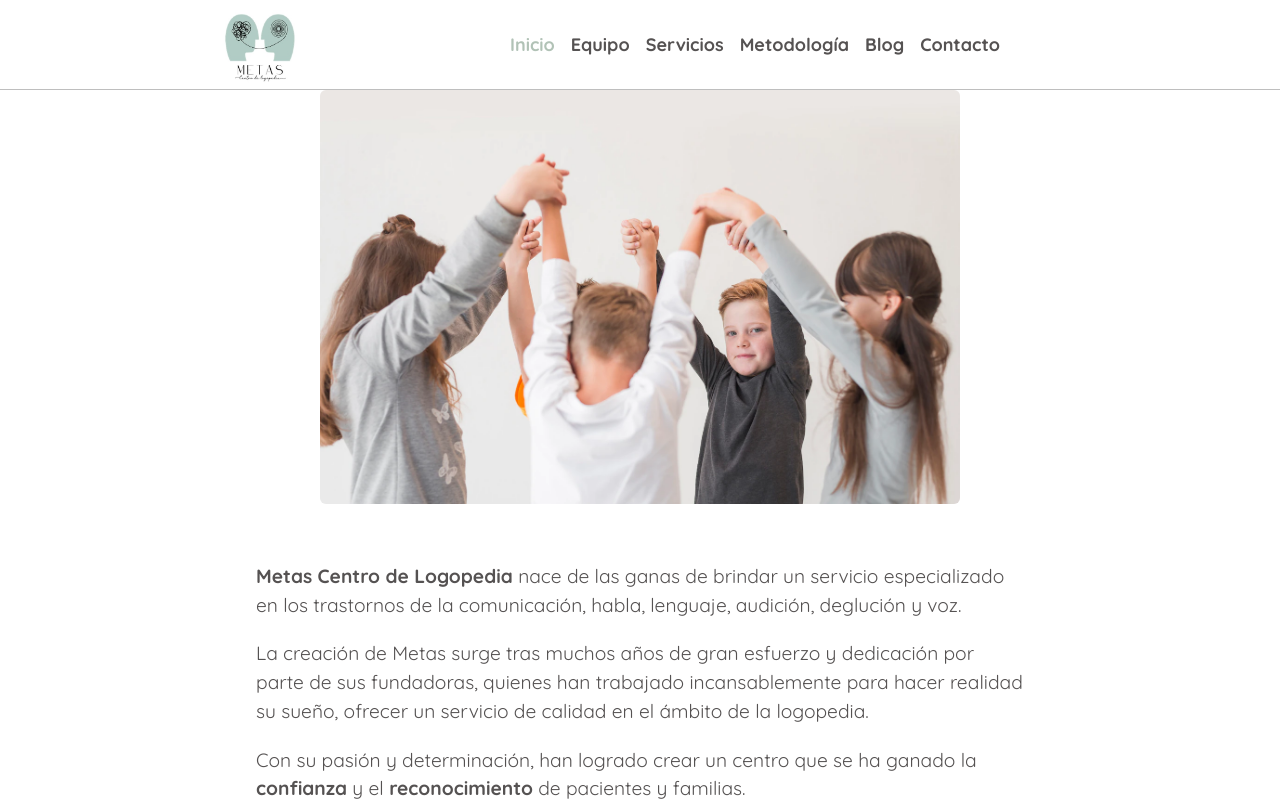
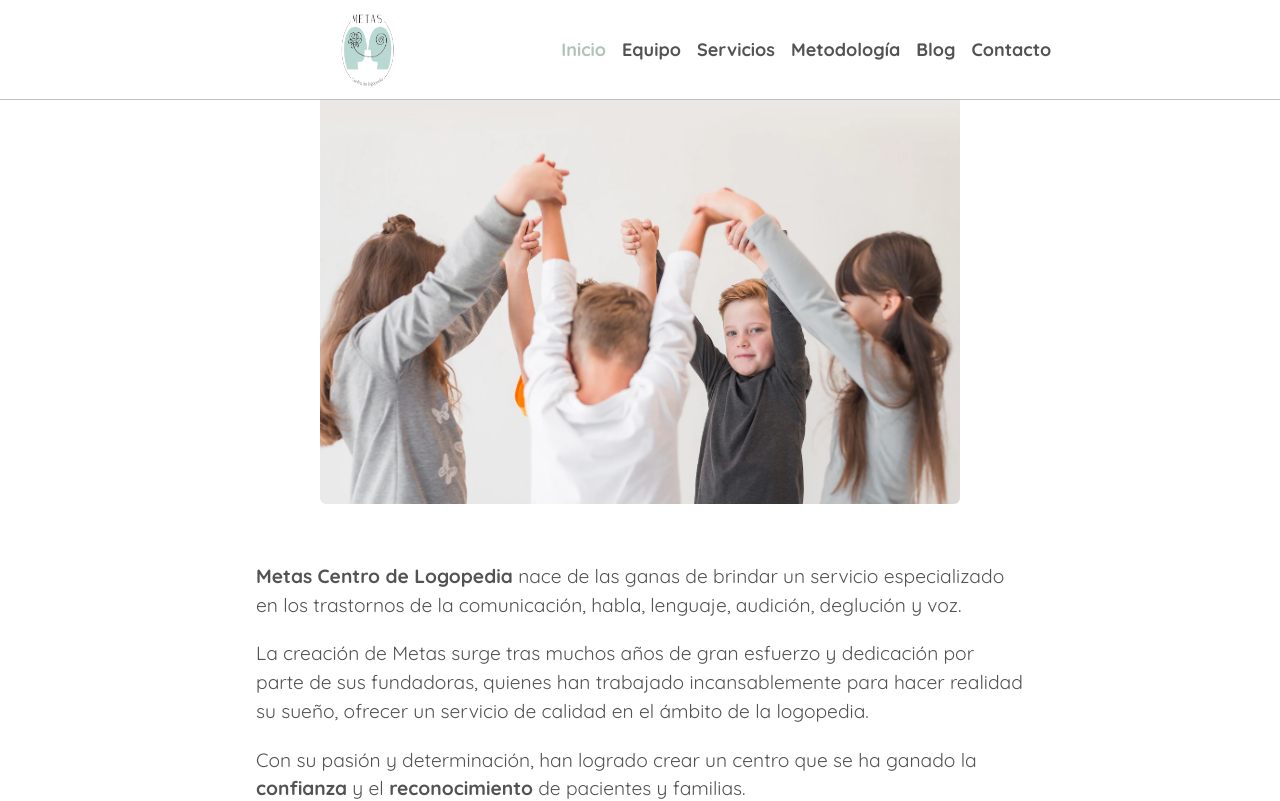
Before and after one commit to wiflysk8/Metas_logopedia, a React (Create React App) app: page / in a window 1280 px wide. Shown: the top 801 px of the page. Built offline with nearby package versions, Linux system fonts and the light colour scheme.

Commit message:
change logo

```diff
--- a/src/components/ToolBar/ToolBar.css
+++ b/src/components/ToolBar/ToolBar.css
@@ -6,9 +6,13 @@
   width: 100%;
   background: white;
   border-bottom: 1px solid #7f7f7f80;
-  height: 90px;
+  height: 100px;
   margin-bottom: 2rem;
   z-index: 100;
+}
+
+.toolbar_logo {
+  padding-left: 14%;
 }
 
 @media screen and (max-width: 760px) {
@@ -31,16 +35,9 @@
   padding: 0 1rem;
 }
 
-.toolbar_logo {
-  display: flex;
-  align-items: center;
-  font-weight: bold;
-  font-size: 20px;
-  margin-left: 1rem;
-}
-
 .logo_image {
   width: 100%;
+  height: 100%;
 }
 
 .toolbar_logo a {
--- a/src/components/ToolBar/ToolBar.jsx
+++ b/src/components/ToolBar/ToolBar.jsx
@@ -1,7 +1,7 @@
 import React from "react";
 import SideMenu from "../SideMenu/SideMenu";
 import "./ToolBar.css";
-import logo from "../../assets/images/Metas_logo.jpg";
+import logo from "../../assets/images/logo_redondo.png";
 import { Link, NavLink } from "react-router-dom";
 
 const toolbar = (props) => {
```
Also changed, not shown: src/assets/images/logo_plano.png (added), src/assets/images/logo_redondo.png (added).
